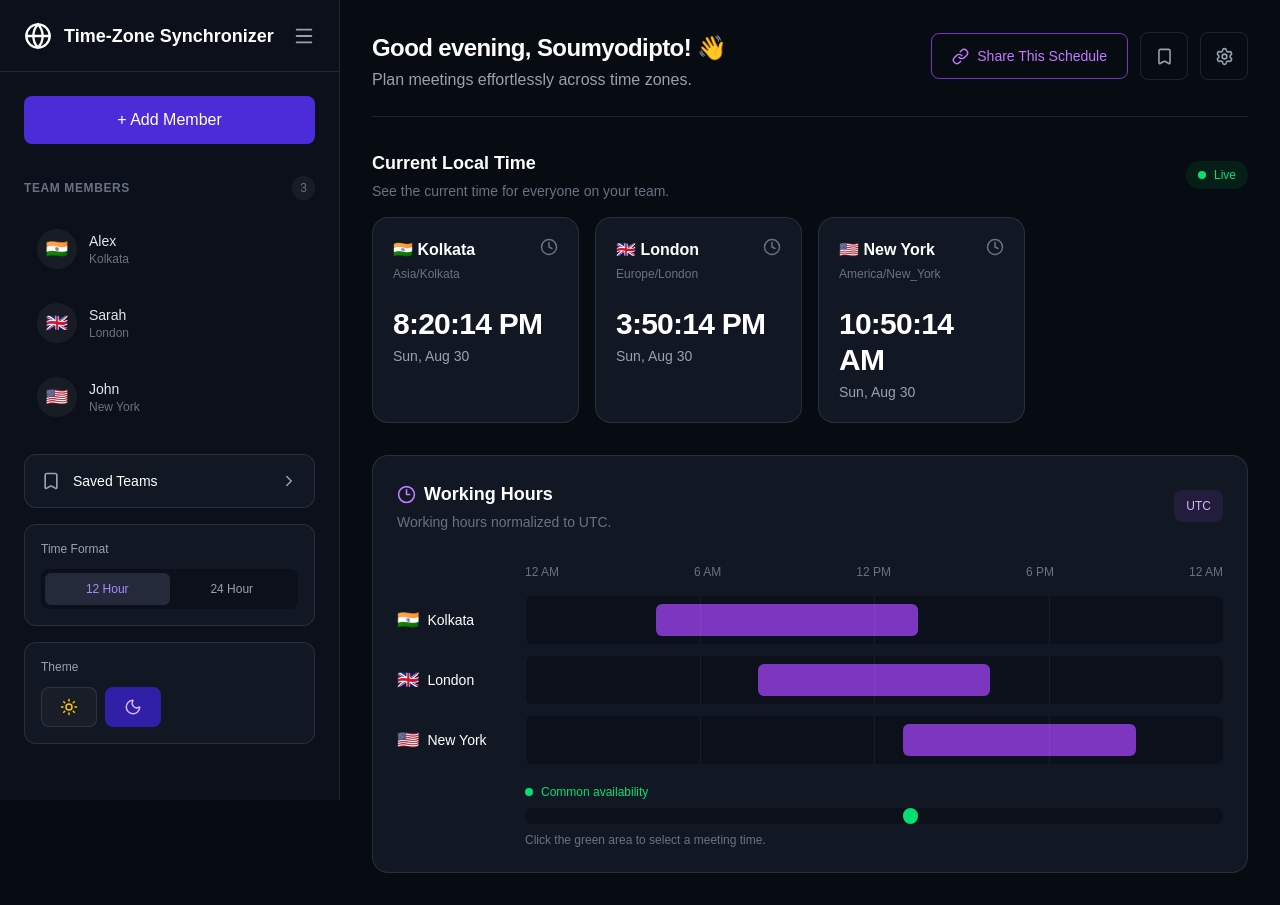
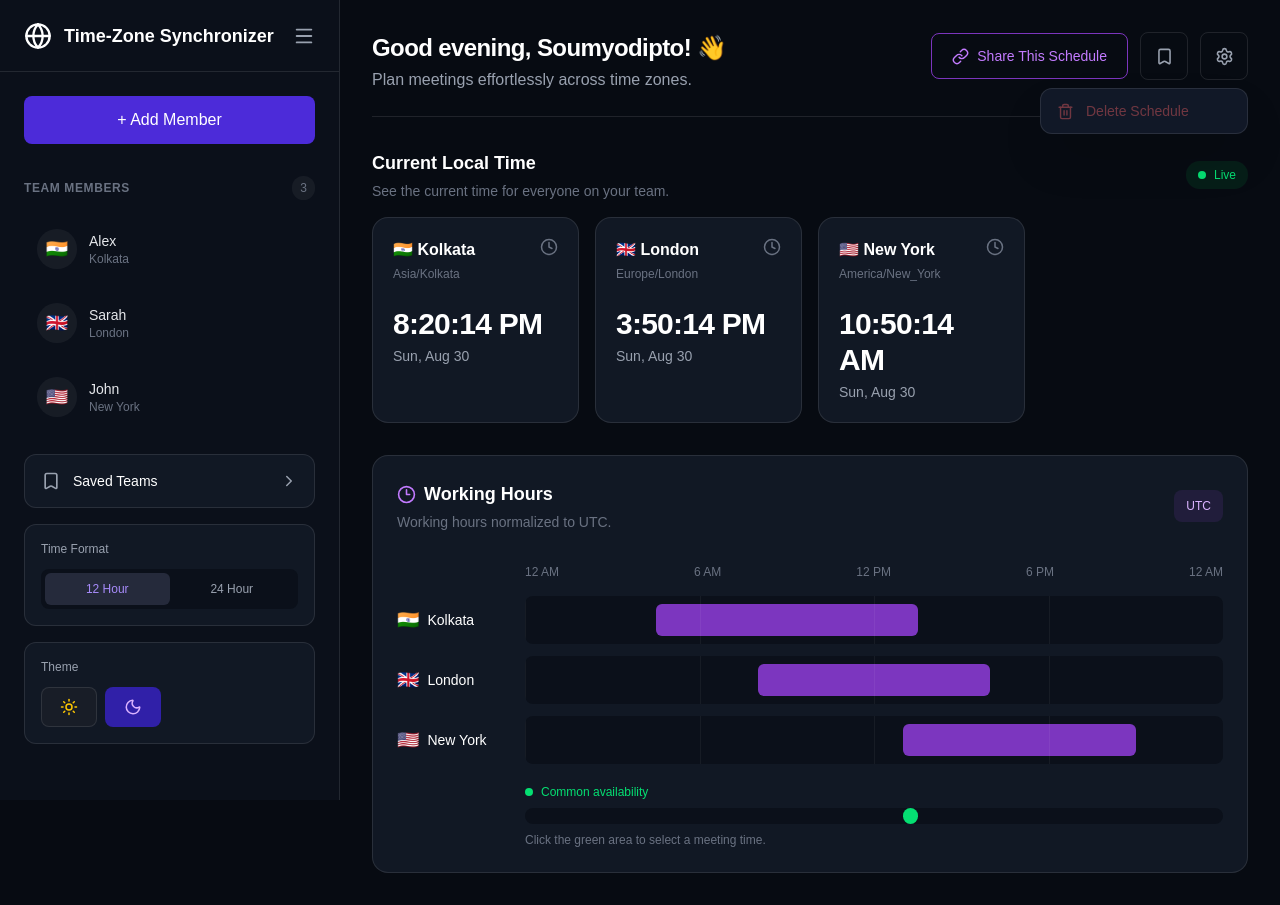
Before and after one commit to Soumyodipto68/Time-Grid, a Next.js app: page / in a window 1280 px wide. Both pictures are taken after a click on the button 1224 px from the left and 56 px from the top of the page. Built offline with nearby package versions, Linux system fonts and the light colour scheme.

Commit message:
feat: add delete functionality to Header component with confirmation option

```diff
--- a/src/components/Header.tsx
+++ b/src/components/Header.tsx
@@ -1,39 +1,47 @@
 "use client";
 
-import {Bookmark,Check,Link,Settings,} from "lucide-react";
+import { Bookmark, Link, Settings, Trash2 } from "lucide-react";
 import { useState } from "react";
-
-import { useTeam } from "../context/TeamContext";
-import { encodeTeam } from "../lib/teamUrl";
+import { useTeam } from "@/context/TeamContext";
 
 export default function Header() {
+  const {
+    saveSchedule,
+    deleteSchedule,
+    savedScheduleId,
+  } = useTeam();
 
-  const { members } = useTeam();
-
+  const [settingsOpen, setSettingsOpen] = useState(false);
   const [copied, setCopied] = useState(false);
 
-  const { saveSchedule } = useTeam();
+const handleShare = async () => {
+  if (!savedScheduleId) {
+    return;
+  }
 
-  async function handleShare() {
-    const encodedTeam = encodeTeam(members);
-
-    const url =`${window.location.origin}` + `/?team=${encodedTeam}`;
+  const shareUrl = `${window.location.origin}/schedule/${savedScheduleId}`;
 
   try {
-      await navigator.clipboard.writeText(url);
+    await navigator.clipboard.writeText(shareUrl);
 
     setCopied(true);
 
-      setTimeout(() => { setCopied(false);
+    setTimeout(() => {
+      setCopied(false);
     }, 2000);
   } catch (error) {
     console.error("Failed to copy URL:", error);
   }
-  }
+};
+
+  const handleDelete = async () => {
+    setSettingsOpen(false);
+    await deleteSchedule();
+  };
 
   return (
     <header className="flex items-start justify-between border-b border-white/10 pb-6">
-      {/* Greeting */}
+      {/* Left */}
       <div>
         <h1 className="text-2xl font-bold tracking-tight">
           Good evening, Soumyodipto! 👋
@@ -44,23 +52,15 @@ export default function Header() {
         </p>
       </div>
 
-      {/* Actions */}
+      {/* Right */}
       <div className="flex items-center gap-3">
         {/* Share */}
       <button
-          type="button"
         onClick={handleShare}
         className="flex items-center gap-2 rounded-lg border border-purple-500/70 px-5 py-3 text-sm font-medium text-purple-400 transition hover:bg-purple-500/10"
         >
-          {copied ? (
-            <Check size={17} />
-          ) : (
       <Link size={17} />
-          )}
-
-          {copied
-            ? "Copied!"
-            : "Share This Schedule"}
+      {copied ? "Copied!" : "Share This Schedule"}
       </button>
 
         {/* Save */}
@@ -73,13 +73,28 @@ export default function Header() {
         </button>
 
         {/* Settings */}
+        <div className="relative">
           <button
-          type="button"
+            onClick={() => setSettingsOpen((open) => !open)}
             className="flex h-12 w-12 items-center justify-center rounded-lg border border-white/10 text-gray-400 transition hover:bg-white/5 hover:text-white"
-          aria-label="Settings"
+            title="Settings"
           >
             <Settings size={19} />
           </button>
+
+          {settingsOpen && (
+            <div className="absolute right-0 top-14 z-50 w-52 overflow-hidden rounded-xl border border-white/10 bg-[#111827] shadow-2xl">
+              <button
+                onClick={handleDelete}
+                disabled={!savedScheduleId}
+                className="flex w-full items-center gap-3 px-4 py-3 text-sm text-red-400 transition hover:bg-red-500/10 disabled:cursor-not-allowed disabled:opacity-40"
+              >
+                <Trash2 size={17} />
+                Delete Schedule
+              </button>
+            </div>
+          )}
+        </div>
       </div>
     </header>
   );
```
Lines whose indentation alone changed are shown as unchanged.
